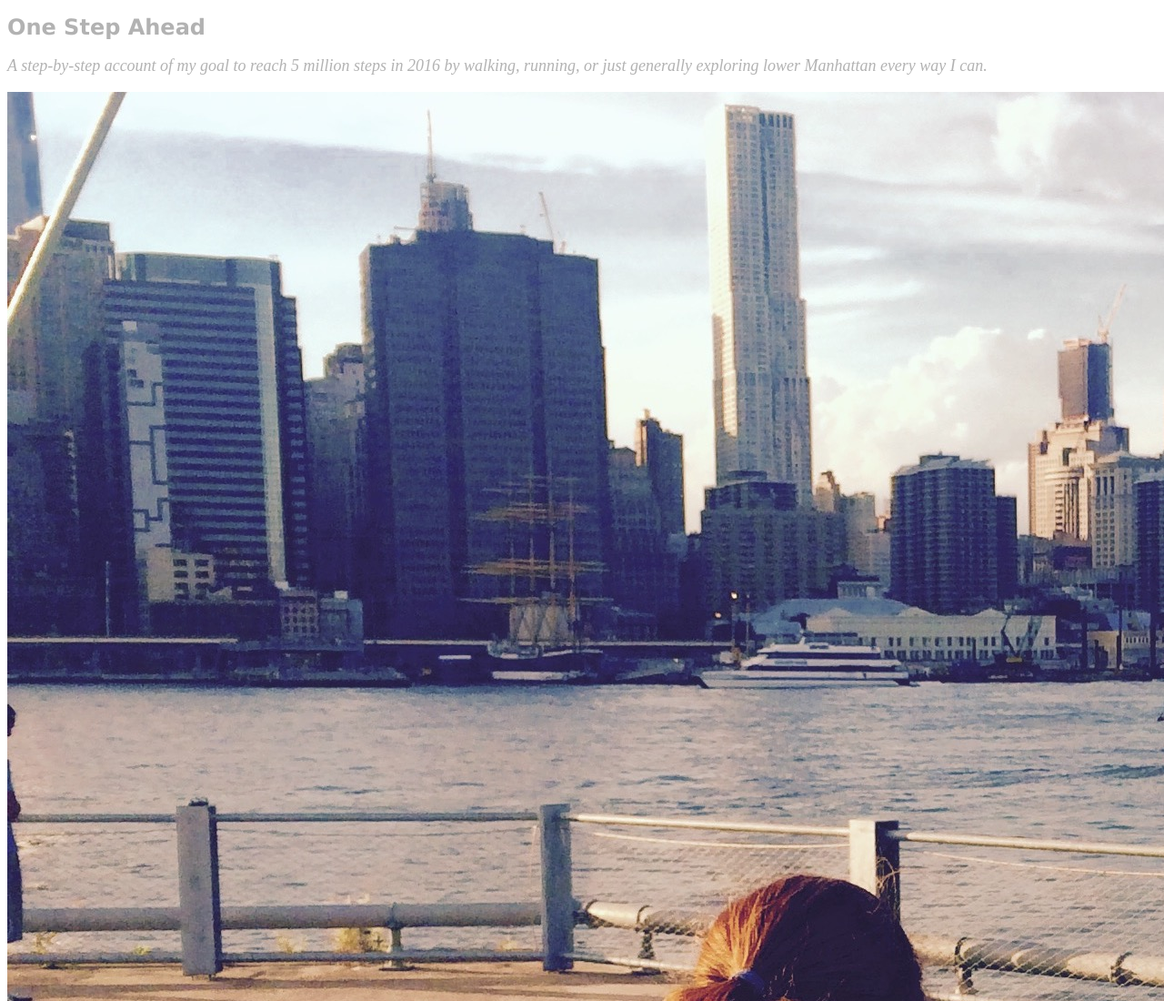
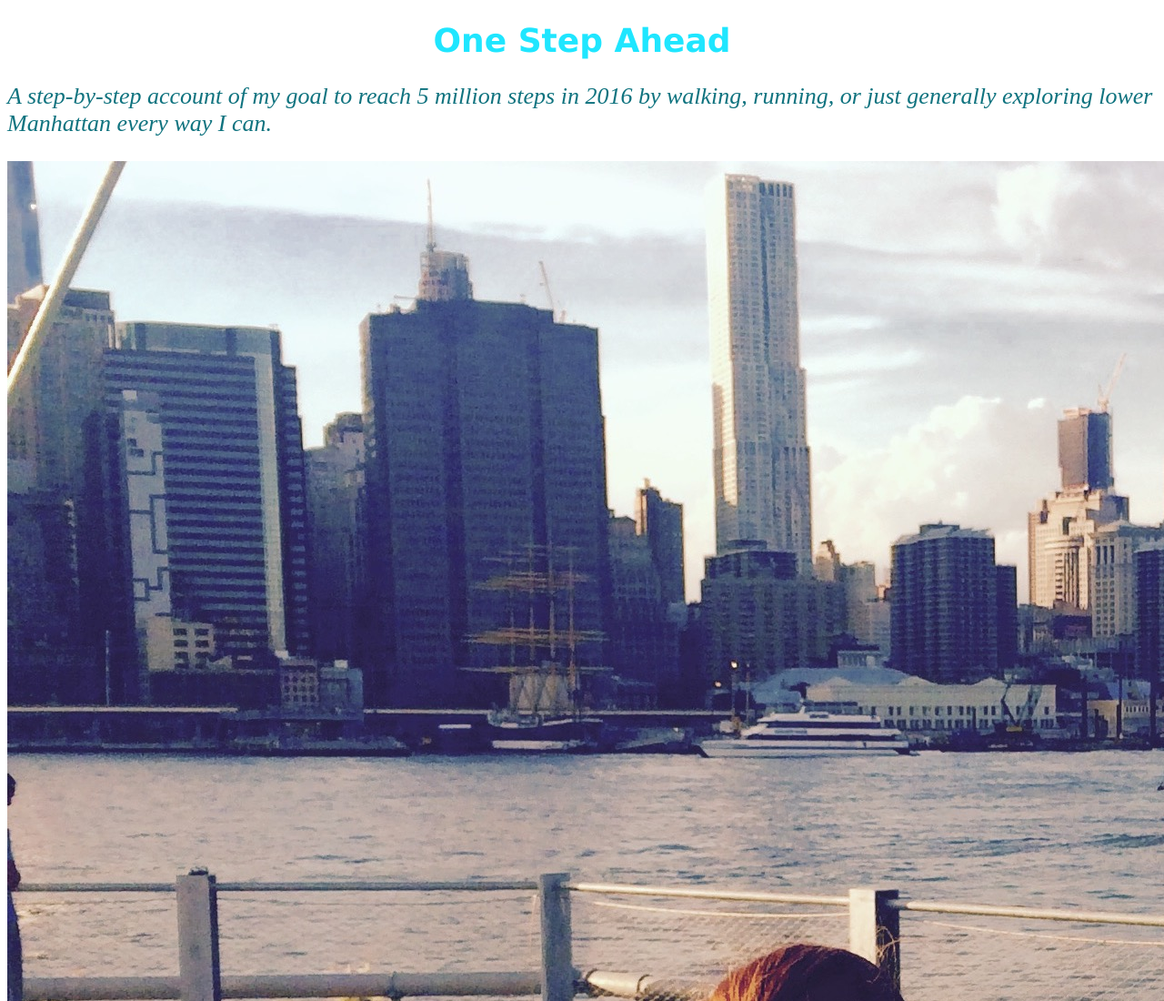
Before and after one commit to hfarmer/hfarmer.github.io, a plain HTML site: page unit_3/index.html in a window 1280 px wide. Shown: the top 1100 px of the page at 91% size. Drawn offline with Linux system fonts and the light colour scheme.

Commit message:
playing around with text size and placement as well as

```diff
--- a/unit_3/css/style.css
+++ b/unit_3/css/style.css
@@ -1,19 +1,18 @@
 body {
-	background-size: contain;
-	color: rgba(0,0,0,.3);
-}
+	background-size: auto;
 h1 {
 	font-family: "Lucida Sans Unicode";
 	font-weight: bold;
-	font-size: 24px;
-	color:1FE6FF;
+	font-size: 36px;
+	color: rgb(31,230,255);
+	text-align: center;
 }
 #slogan {
 	font-family: "Lucida Grande"
 	font-weight: normal;
-	font-size: 18px;
+	font-size: 26px;
 	font-style: italic;
-	color:0F737F;
+	color: rgb(15,115,127);
 }
 #contact {
 	font-family: "Lucida Grande"
```
